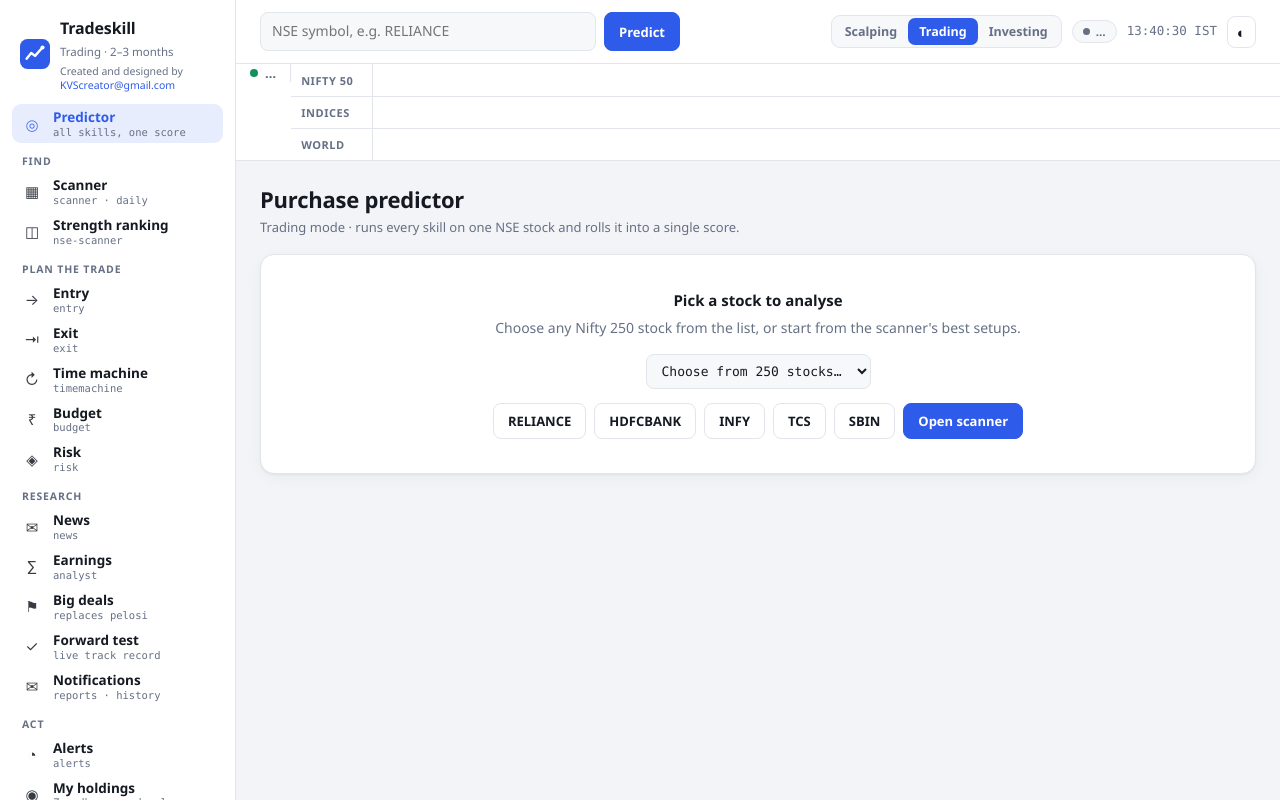
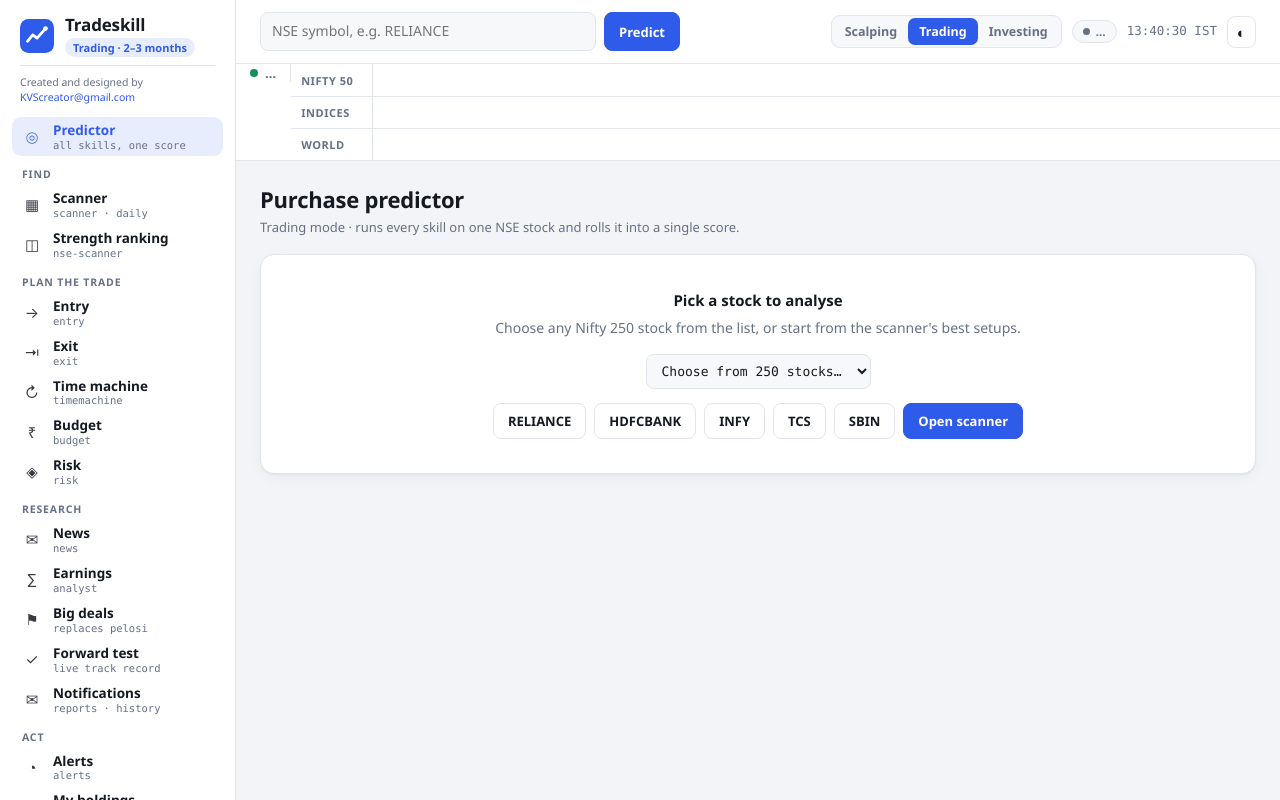
Before and after one commit to KVSCREATOR/Traderskill, a plain HTML site: page static/index.html in a window 1280 px wide. Drawn offline with Linux system fonts and the light colour scheme; no server answers.

Commit message:
Sidebar brand block: logo, title, mode badge, credit on its own line
Co-Authored-By: Claude Opus 5.5 <noreply@anthropic.com>

```diff
--- a/static/app.css
+++ b/static/app.css
@@ -32,9 +32,11 @@ p { margin: 0; }
 
 .shell { display: grid; grid-template-columns: 236px 1fr; min-height: 100%; }
 .side { background: var(--surface); border-right: 1px solid var(--border); padding: 16px 12px; display: flex; flex-direction: column; gap: 12px; position: sticky; top: 0; height: 100vh; overflow-y: auto; }
-.brand { display: flex; gap: 10px; align-items: center; padding: 0 8px; }
-.brand b { display: block; font-size: 16px; letter-spacing: -.01em; }
-.brand span { font-size: 11.5px; color: var(--muted); }
+.brand { display: flex; gap: 11px; align-items: center; padding: 0 8px; }
+.brand svg { flex: none; width: 34px; height: 34px; }
+.brand-txt { display: flex; flex-direction: column; gap: 3px; min-width: 0; }
+.brand b { display: block; font-size: 17px; line-height: 1.1; letter-spacing: -.01em; }
+.brand .brand-mode { align-self: flex-start; font: 600 11px var(--sans); color: var(--accent); background: var(--accent-soft); padding: 2px 8px; border-radius: 99px; white-space: nowrap; }
 #nav { display: flex; flex-direction: column; gap: 1px; }
 #nav h3 { margin: 10px 10px 3px; font: 600 10.5px var(--sans); text-transform: uppercase; letter-spacing: .08em; color: var(--muted); }
 #nav a { display: flex; align-items: center; gap: 11px; padding: 5px 10px; border-radius: 9px; color: var(--text); position: relative; }
@@ -182,7 +184,7 @@ dialog .facts { grid-template-columns: 1fr; margin: 14px 0; }
 @media (max-width: 900px) {
   .shell { grid-template-columns: 1fr; }
   .side { position: static; height: auto; flex-direction: row; align-items: center; padding: 10px 12px; gap: 10px; overflow-x: auto; border-right: 0; border-bottom: 1px solid var(--border); }
-  .brand span, .side-note, #nav small, #nav h3 { display: none; }
+  .brand .brand-mode, .side .credit, .side-note, #nav small, #nav h3 { display: none; }
   #nav { flex-direction: row; }
   #nav a { padding: 7px 10px; white-space: nowrap; }
   #nav i { display: none; }
@@ -236,9 +238,9 @@ td small.chg { display: block; font-size: 11px; opacity: .85; }
 .ctip span { color: var(--muted); }
 .ctip i { font: 600 12px var(--mono); font-style: normal; text-align: right; }
 
-.brand .credit { display: block; margin-top: 3px; font-size: 10.5px; line-height: 1.35; color: var(--muted); }
-.brand .credit a { color: var(--accent); text-decoration: none; }
-.brand .credit a:hover { text-decoration: underline; }
+.side .credit { margin: -4px 8px 0; padding-top: 9px; border-top: 1px solid var(--border); font-size: 10.5px; line-height: 1.45; color: var(--muted); }
+.side .credit a { display: block; color: var(--accent); text-decoration: none; overflow-wrap: anywhere; }
+.side .credit a:hover { text-decoration: underline; }
 
 /* quick-pick bar of Zerodha holdings */
 #holdbar { display: flex; flex-wrap: wrap; gap: 6px; align-items: center; padding: 10px 28px 0; }
--- a/static/index.html
+++ b/static/index.html
@@ -11,8 +11,9 @@
   <aside class="side">
     <div class="brand">
       <svg viewBox="0 0 32 32" width="30" height="30" aria-hidden="true"><rect width="32" height="32" rx="8" fill="var(--accent)"/><path d="M7 21l5-6 4 3 8-9" fill="none" stroke="#fff" stroke-width="2.6" stroke-linecap="round" stroke-linejoin="round"/><circle cx="24" cy="9" r="2.2" fill="#fff"/></svg>
-      <div><b>Tradeskill</b><span>NSE purchase predictor</span><small class="credit">Created and designed by<br><a href="mailto:KVScreator@gmail.com">KVScreator@gmail.com</a></small></div>
+      <div class="brand-txt"><b>Tradeskill</b><span class="brand-mode">NSE purchase predictor</span></div>
     </div>
+    <p class="credit">Created and designed by <a href="mailto:KVScreator@gmail.com">KVScreator@gmail.com</a></p>
     <nav id="nav">
       <a href="#/predictor" data-view="predictor"><i>◎</i><span>Predictor<small>all skills, one score</small></span></a>
       <h3>Find</h3>
```
